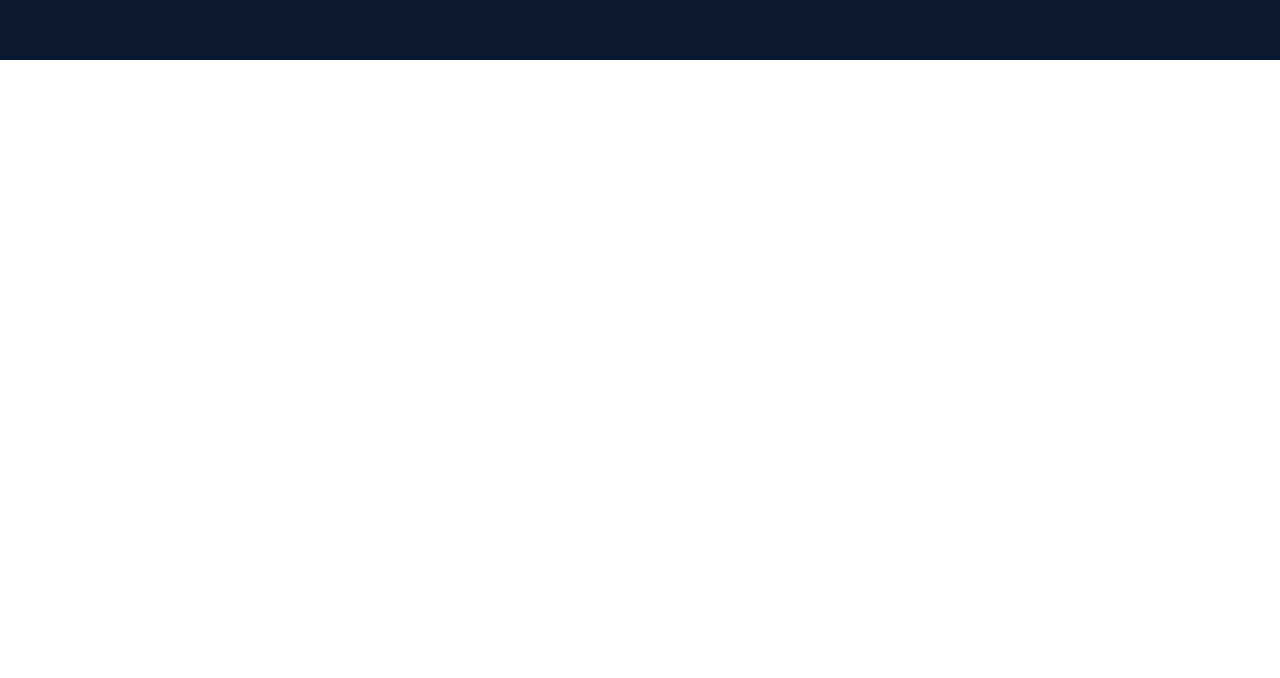
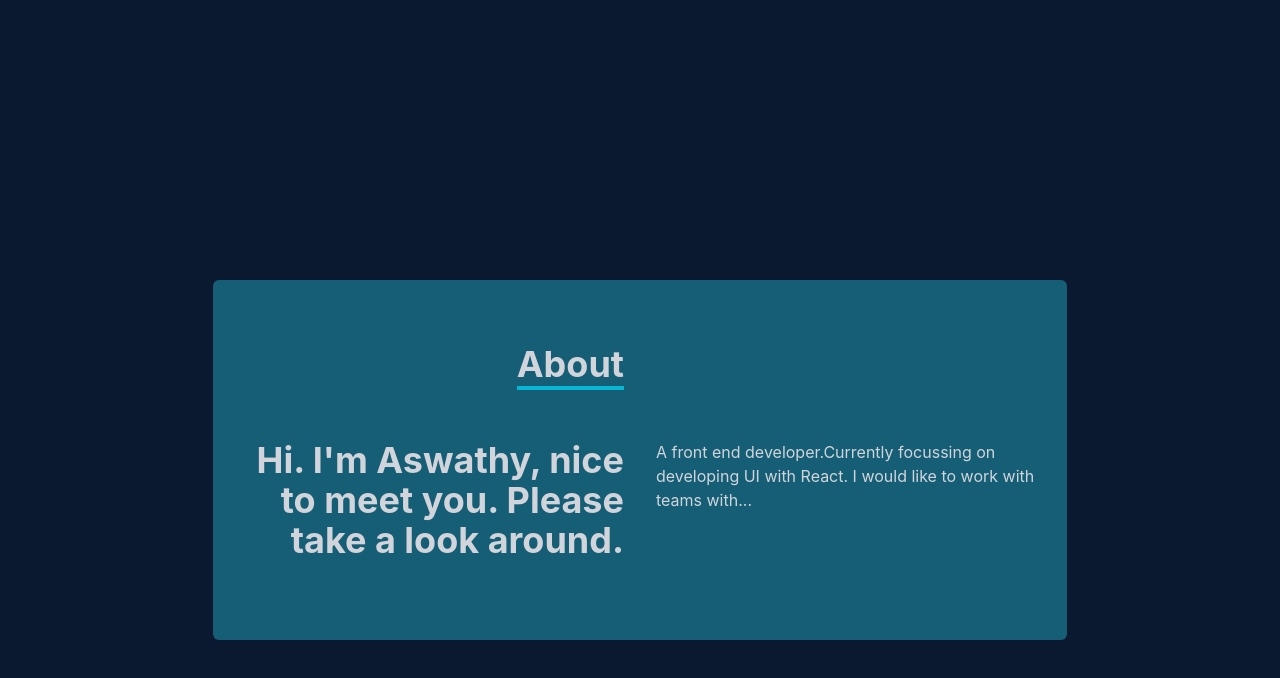
Before and after one commit to aswathyeg/react-portfolio, a React (Create React App) app: page / in a window 1280 px wide. Shown: the part 820-1498 px from the top of the page. Before the commit the page ends 880 px from the top, so only its background shows below. Built offline with nearby package versions, Linux system fonts and the light colour scheme.

Commit message:
updated text

```diff
--- a/src/components/About.js
+++ b/src/components/About.js
@@ -1,7 +1,39 @@
 import React from "react";
 
 const About = () => {
-  //   return <div>About</div>;
+  return (
+    <div
+      name="about"
+      id="about"
+      className="w-full h-screen bg-[#0a192f] text-gray-300"
+    >
+      <div className="flex flex-col justify-center items-center w-full h-full">
+        <div className=" py-16 rounded-md bg-cyan-800 flex flex-col justify-center items-center w-4/6">
+          <div className="max-w-[1000px] w-full grid grid-cols-2 gap-8 mb-4">
+            <div className="sm:text-right pb-8 pl-4">
+              <p className="text-4xl font-bold inline border-b-4 border-cyan-500">
+                About
+              </p>
+            </div>
+            <div></div>
+          </div>
+          <div className="max-w-[1000px] w-full grid sm:grid-cols-2 gap-8 px-4">
+            <div className="sm:text-right text-4xl font-bold">
+              <p>
+                Hi. I'm Aswathy, nice to meet you. Please take a look around.
+              </p>
+            </div>
+            <div>
+              <p>
+                {" "}
+                A front end developer.Currently focussing on developing UI with
+                React. I would like to work with teams with...
+              </p>
+            </div>
+          </div>
+        </div>
+      </div>
+    </div>
+  );
 };
-
 export default About;
```
